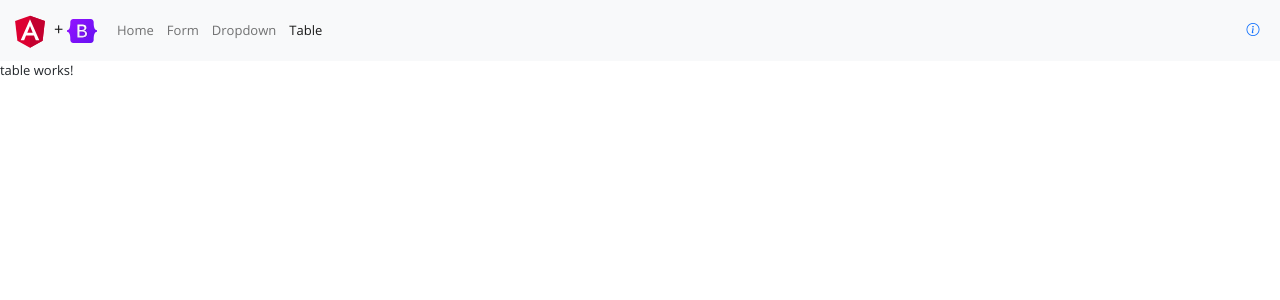
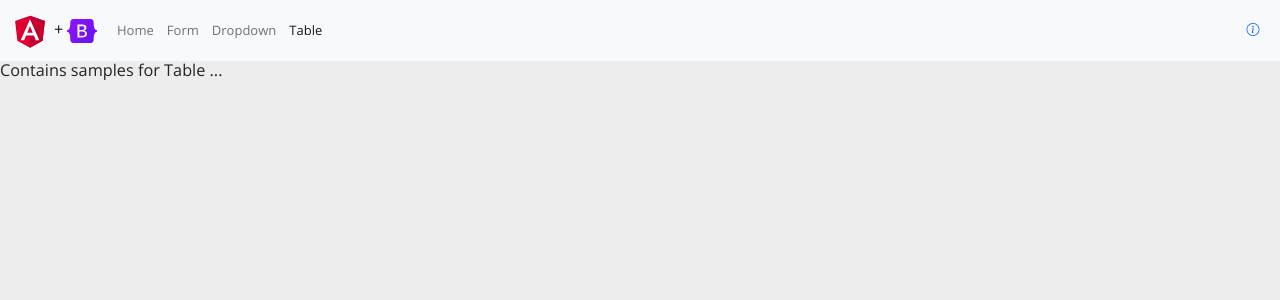
Before and after one commit to kumargandhi/angular-bootstrap-sample, an Angular app: page /table in a window 1280 px wide. Shown: the top 300 px of the page. Built offline with nearby package versions, Linux system fonts and the light colour scheme.

Commit message:
Refactor the pages

```diff
--- a/src/app/dropdown/dropdown.component.html
+++ b/src/app/dropdown/dropdown.component.html
@@ -1 +1,3 @@
-<p>dropdown works!</p>
+<div class="container-fluid" id="page-container">
+    <h5 class="mb-3">Contains samples for Dropdown ...</h5>
+</div>
--- a/src/app/home/home.component.html
+++ b/src/app/home/home.component.html
@@ -13,7 +13,7 @@
                 Below are the list of pages we have in this application.
             </p>
             <ul class="list-group list-group-flush mb-5">
-                <a class="list-group-item" [routerLink]="'/form'">Home</a>
+                <a class="list-group-item" [routerLink]="'/form'">Form</a>
                 <a class="list-group-item" [routerLink]="'/dropdown'"
                     >Dropdown</a
                 >
--- a/src/app/table/table.component.html
+++ b/src/app/table/table.component.html
@@ -1 +1,3 @@
-<p>table works!</p>
+<div class="container-fluid" id="page-container">
+    <h5 class="mb-3">Contains samples for Table ...</h5>
+</div>
```
